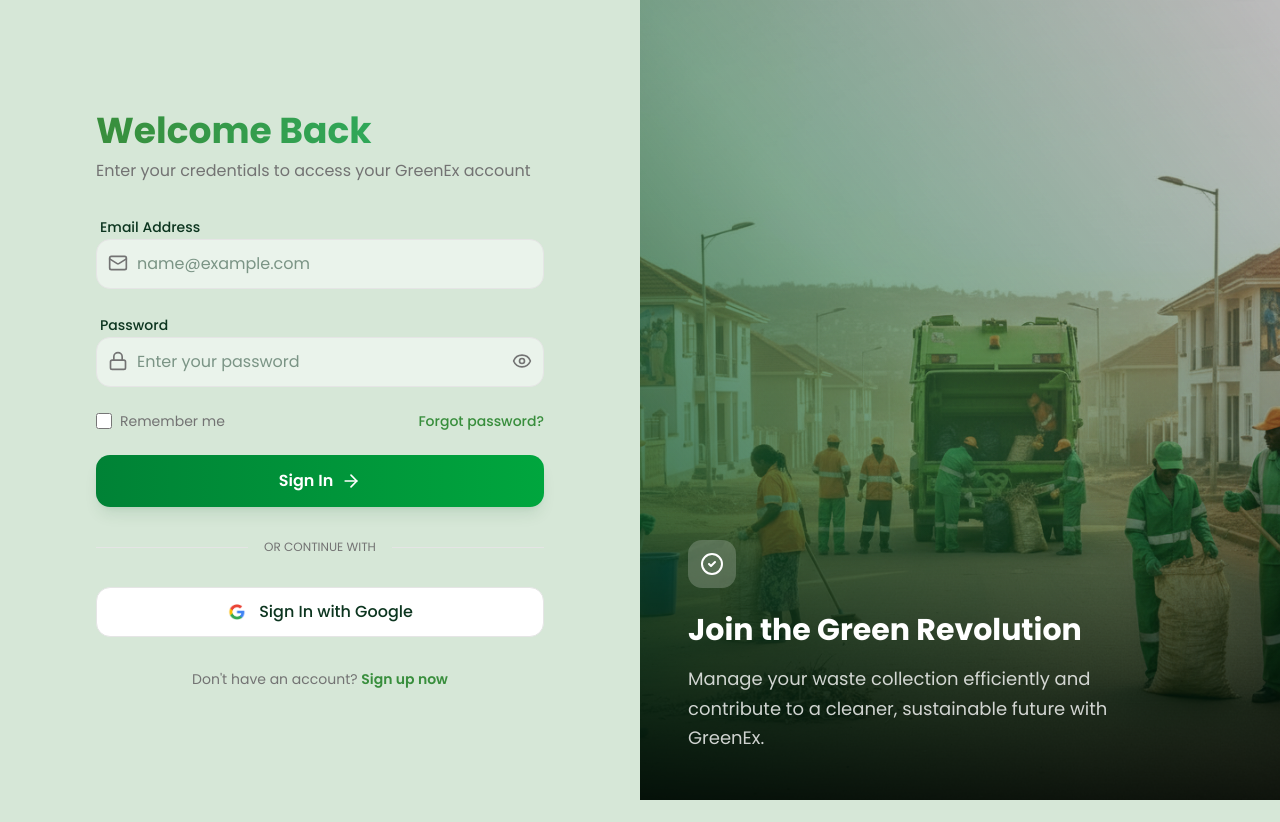
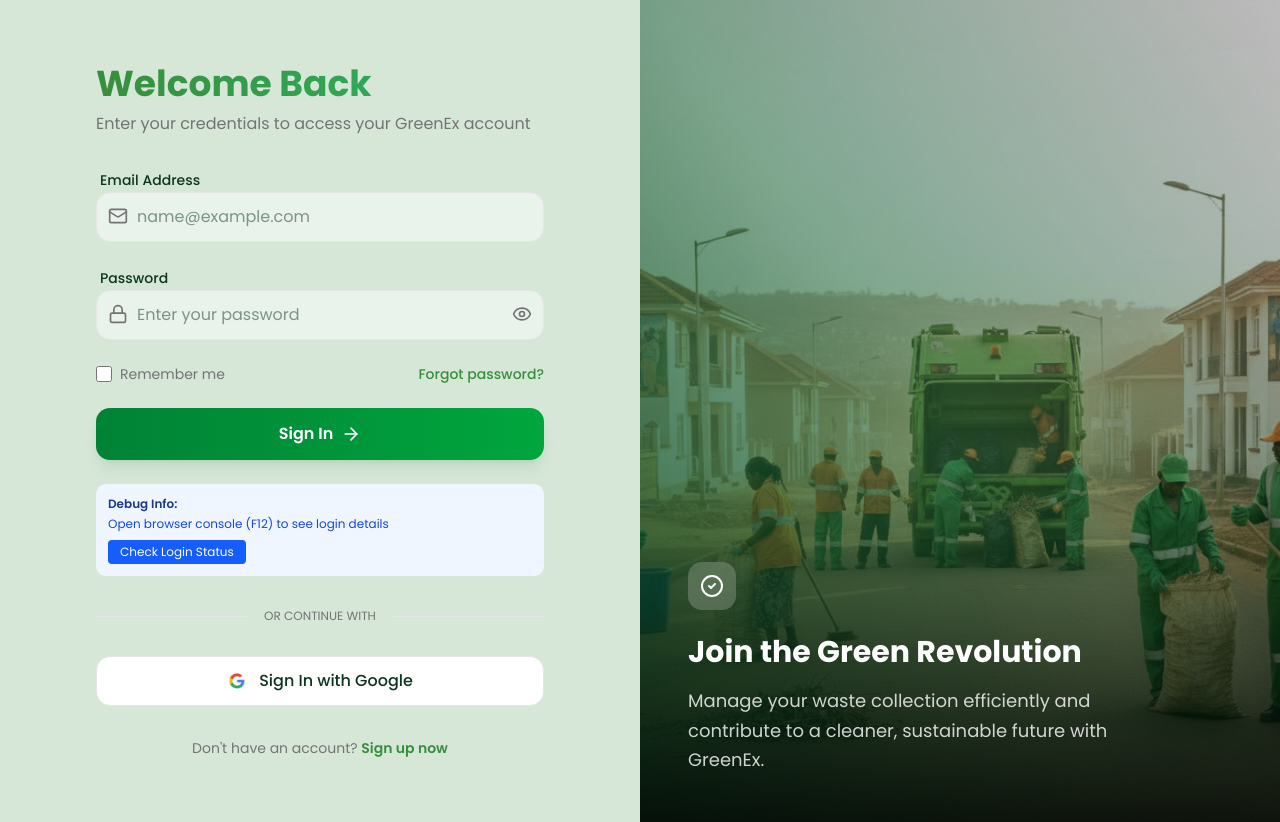
Before and after one commit to SheCanCODE-Capstone-Projects/Greenex_fe, a Next.js app: page /signin in a window 1280 px wide. Before the commit the page ends 800 px from the top, so only its background shows below. Built offline with nearby package versions, Linux system fonts and the light colour scheme.

Commit message:
fixed the issue in the signin page

```diff
--- a/src/app/signin/page.tsx
+++ b/src/app/signin/page.tsx
@@ -182,6 +182,29 @@
                 </>
               )}
             </button>
+
+            {/* Debug Info - Remove in production */}
+            <div className="mt-4 p-3 bg-blue-50 rounded-lg text-xs">
+              <p className="font-semibold text-blue-900 mb-1">Debug Info:</p>
+              <p className="text-blue-700">Open browser console (F12) to see login details</p>
+              <button
+                type="button"
+                onClick={() => {
+                  console.log('=== DEBUG INFO ===');
+                  console.log('Token:', localStorage.getItem('auth_token'));
+                  console.log('User Info:', localStorage.getItem('user_info'));
+                  const userInfo = localStorage.getItem('user_info');
+                  if (userInfo) {
+                    const parsed = JSON.parse(userInfo);
+                    console.log('Parsed User:', parsed);
+                    console.log('Role:', parsed.role);
+                  }
+                }}
+                className="mt-2 px-3 py-1 bg-blue-600 text-white rounded text-xs hover:bg-blue-700"
+              >
+                Check Login Status
+              </button>
+            </div>
           </form>
 
           <div className="relative my-8">
```
Also changed, not shown: 1 other file (tests, documents, lock files or other folders).
